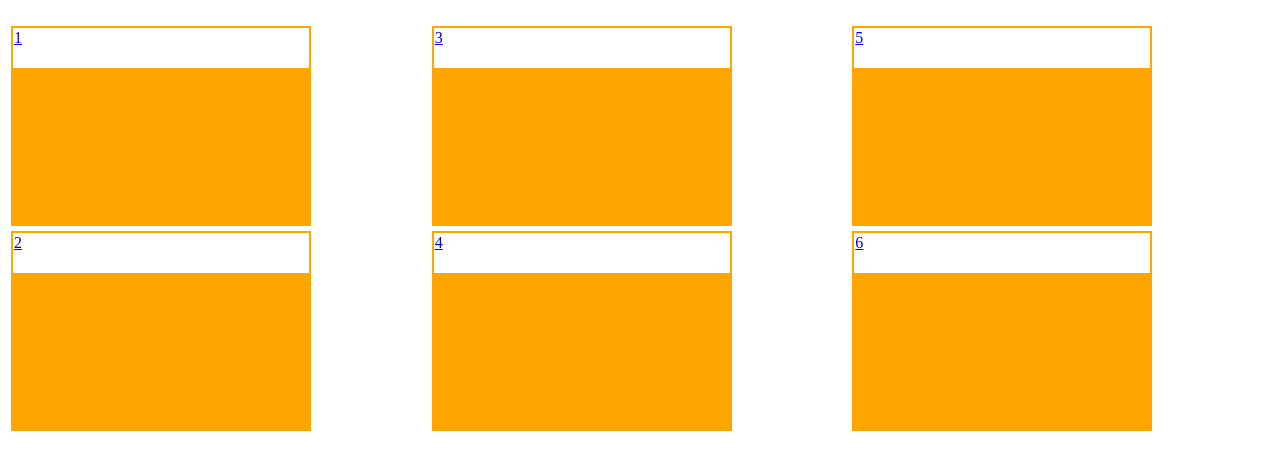
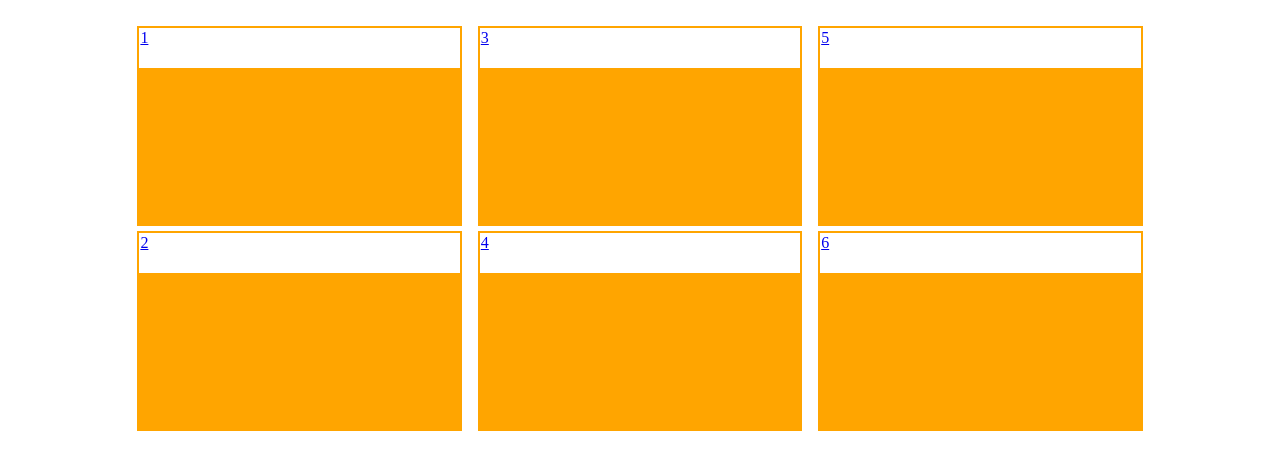
Before and after one commit to linfancy/GoogleDrag, a plain HTML site: page index.html in a window 1280 px wide. Shown: the part 57-526 px from the top of the page. Drawn offline with Linux system fonts and the light colour scheme.

Commit message:
finish index.html

```diff
--- a/index.html
+++ b/index.html
@@ -2,13 +2,17 @@
 <head>
 	<meta charset="utf-8">
 	<title>我自己的拖放</title>
+	<script type="text/javascript" src="detect.js"></script>
 	<script type="text/javascript" src="drag.js"></script>
 	<style type="text/css">
 	.drag{
-		width: 300px;
+		width: 100%;
 		height: 200px;
 		background-color: orange;
 		margin-top: 5px;
+	}
+	.td_d{
+		width: 33%;
 	}
 	td{
 		vertical-align:top;
@@ -22,15 +26,23 @@
 		width: 100%;
 		height: 100%;
 	}
+	.table{
+		width: 80%;
+		height: 100%;
+	}
+	tr{
+		width: 100%;
+	}
+	.dm{position:relative;width:1px;height:1px;}
 	</style>
 </head>
 <body>
 	<h1 style="text-align:center">我的拖放</h1>
 	<center>
-		<table id="t_1">
+		<table id="t_1" class="table">
 			<tr>
-				<td>
-					<div class="drag" id="d_1">
+				<td class="td_d">
+					<div class="drag" id="d_1" style="position:relative">
 						<table>
 							<tr>
 								<td class="drag_h" id="d_1_h"><a href="#">1</a></td>
@@ -46,9 +58,10 @@
 							<tr><td></td></tr>
 						</table>
 					</div>
-
+					<div class="dm"></div>
 				</td>
-				<td>
+				<td>&nbsp;&nbsp;</td>
+				<td class="td_d">
 					<div class="drag" id="d_3">
 						<table>
 							<tr>
@@ -65,8 +78,10 @@
 							<tr><td></td></tr>
 						</table>
 					</div>
+					<div class="dm"></div>
 				</td>
-				<td>
+				<td>&nbsp;&nbsp;</td>
+				<td class="td_d">
 					<div class="drag" id="d_5">
 						<table>
 							<tr>
@@ -83,6 +98,7 @@
 							<tr><td></td></tr>
 						</table>
 					</div>
+					<div class="dm"></div>
 				</td>
 			</tr>
 		</table>
@@ -91,5 +107,6 @@
 	var _table = document.getElementById("t_1");
 	window.onload = _IG_initDrag(_table);
 	</script>
+	<!-- 按照table套一行tr，tr中套td，td再有div，div有table的方式，并且每列末尾都要有预留的，且列与列之间需要有td -->
 </body>
 </html>
```
